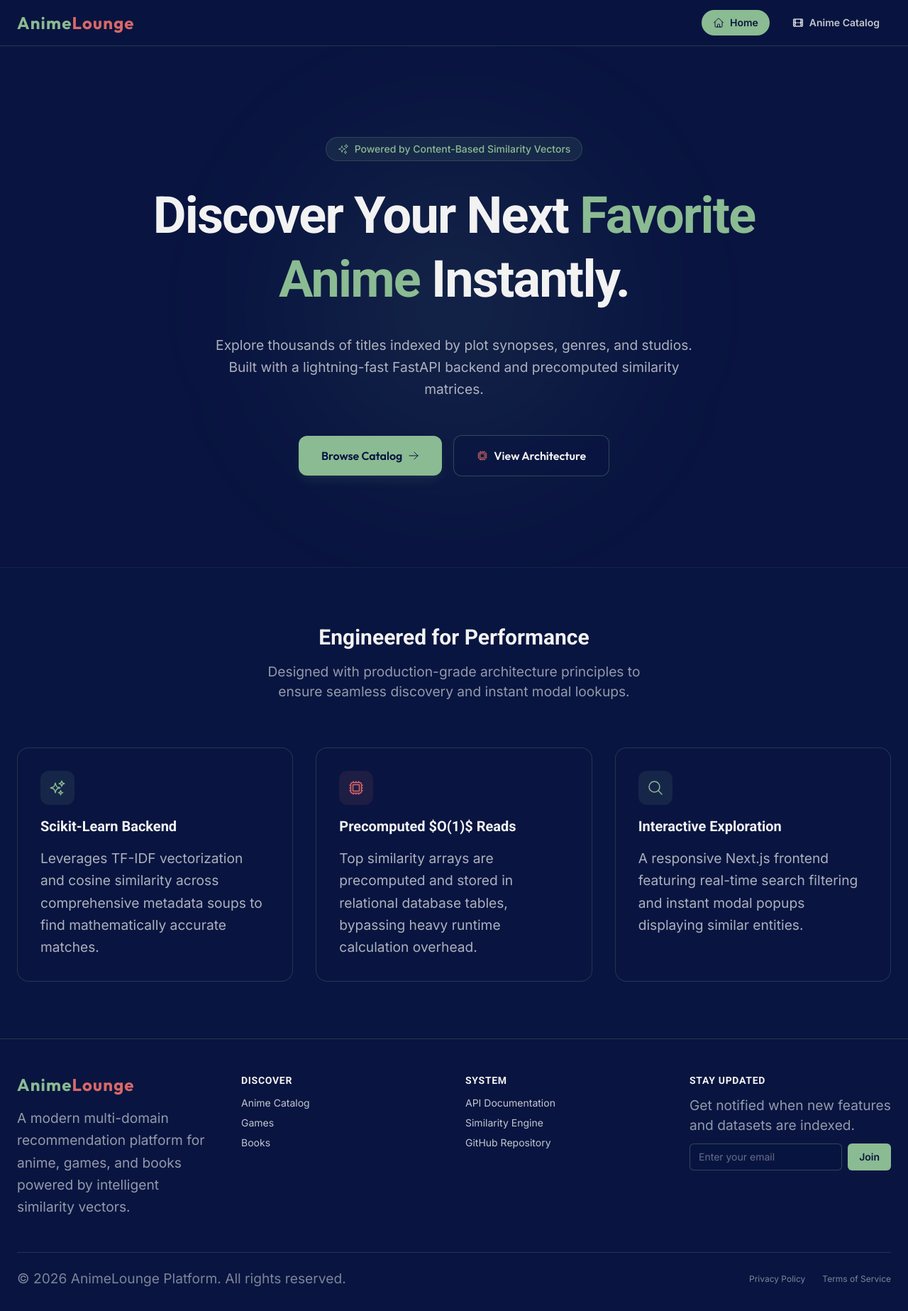
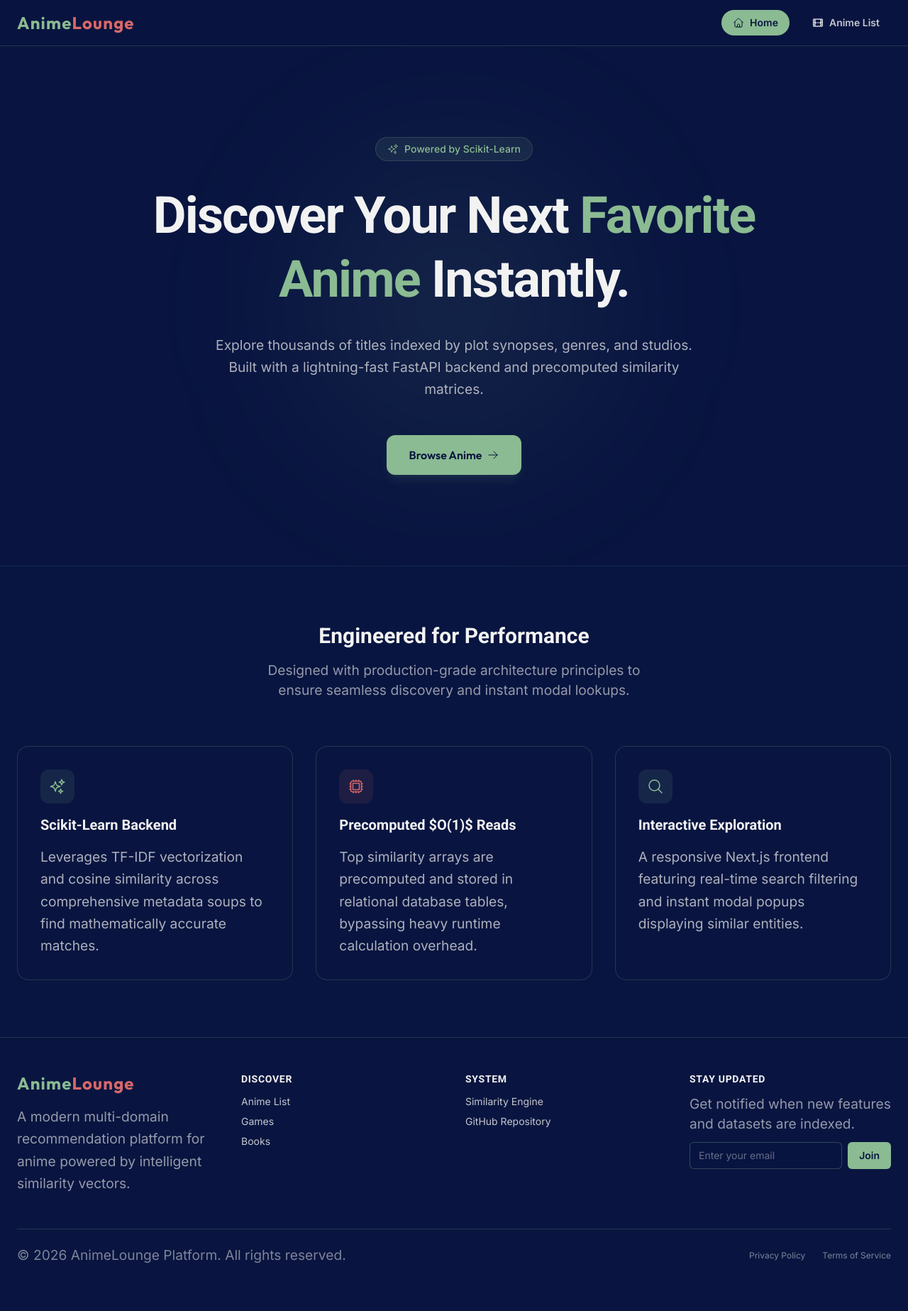
Before and after one commit to Apfirebolt/anime_recommendation_frontend, a Next.js app: page / in a window 1280 px wide. Shown: the whole page at 71% size. After the commit the page ends 1814 px from the top, so only its background shows below. Built offline with nearby package versions, Linux system fonts and the light colour scheme.

Commit message:
minor UI changes

```diff
--- a/src/app/page.jsx
+++ b/src/app/page.jsx
@@ -18,7 +18,7 @@
           <div className="max-w-5xl mx-auto text-center relative z-10 space-y-8">
             <div className="inline-flex items-center gap-2 px-4 py-1.5 rounded-full bg-anime-sage/10 border border-anime-sage/20 text-anime-sage text-sm font-medium">
               <SparklesIcon className="h-4 w-4" />
-              <span>Powered by Content-Based Similarity Vectors</span>
+              <span>Powered by Scikit-Learn</span>
             </div>
 
             <h1 className="text-4xl sm:text-6xl lg:text-7xl font-bold font-heading tracking-tight leading-tight">
@@ -34,16 +34,8 @@
                 href="/anime"
                 className="w-full sm:w-auto px-8 py-4 rounded-xl font-semibold font-heading bg-anime-sage text-anime-dark hover:bg-anime-sage/90 transition-all shadow-lg shadow-anime-sage/10 flex items-center justify-center gap-2 group"
               >
-                <span>Browse Catalog</span>
+                <span>Browse Anime</span>
                 <ArrowRightIcon className="h-4 w-4 group-hover:translate-x-1 transition-transform" />
-              </Link>
-
-              <Link
-                href="/docs"
-                className="w-full sm:w-auto px-8 py-4 rounded-xl font-semibold font-heading bg-anime-dark/50 text-anime-light border border-anime-sage/30 hover:bg-anime-sage/10 transition-all flex items-center justify-center gap-2"
-              >
-                <CpuChipIcon className="h-4 w-4 text-anime-coral" />
-                <span>View Architecture</span>
               </Link>
             </div>
           </div>
--- a/src/components/Footer.jsx
+++ b/src/components/Footer.jsx
@@ -17,7 +17,7 @@
               </span>
             </Link>
             <p className="text-sm text-anime-light/60 leading-relaxed font-sans">
-              A modern multi-domain recommendation platform for anime, games, and books powered by intelligent similarity vectors.
+              A modern multi-domain recommendation platform for anime powered by intelligent similarity vectors.
             </p>
           </div>
 
@@ -29,7 +29,7 @@
             <ul className="space-y-2 text-sm">
               <li>
                 <Link href="/anime" className="hover:text-anime-sage transition-colors">
-                  Anime Catalog
+                  Anime List
                 </Link>
               </li>
               <li>
@@ -51,11 +51,6 @@
               System
             </h3>
             <ul className="space-y-2 text-sm">
-              <li>
-                <Link href="/docs" className="hover:text-anime-sage transition-colors">
-                  API Documentation
-                </Link>
-              </li>
               <li>
                 <Link href="/algorithm" className="hover:text-anime-sage transition-colors">
                   Similarity Engine
--- a/src/components/Header.jsx
+++ b/src/components/Header.jsx
@@ -45,7 +45,7 @@
                 }`}
               >
                 <FilmIcon className="h-4 w-4" />
-                <span>Anime Catalog</span>
+                <span>Anime List</span>
               </Link>
             </li>
           </ul>
```
